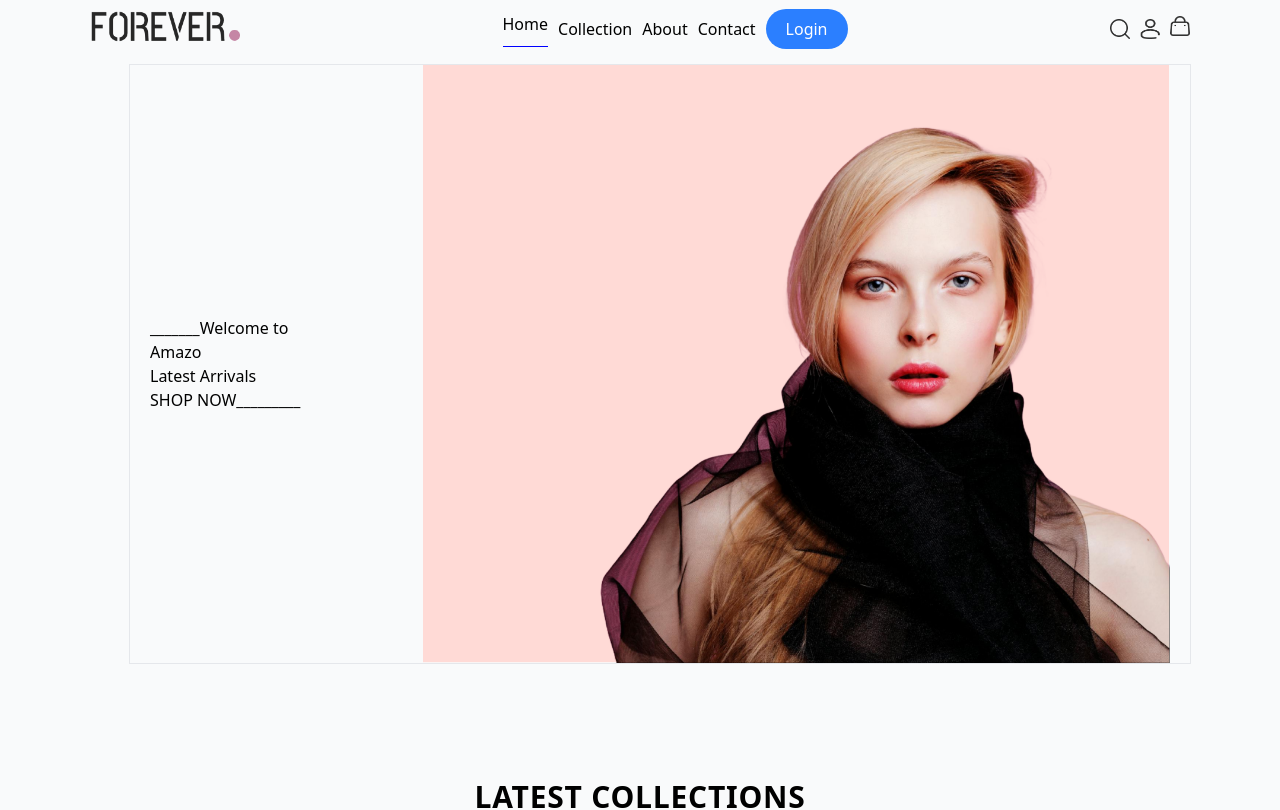
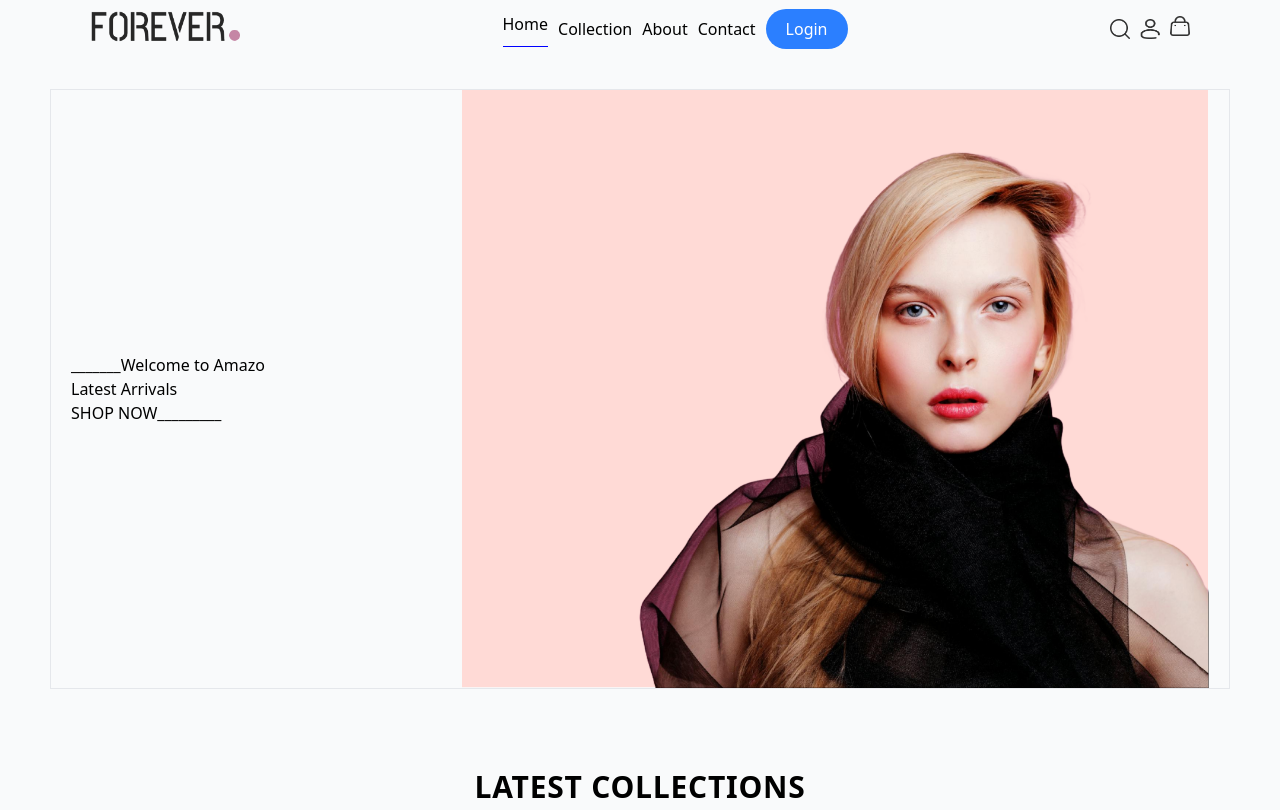
Before and after one commit to Vader-9/E-commercs, a React (Vite) app: page / in a window 1280 px wide. Shown: the top 810 px of the page. Built offline with nearby package versions, Linux system fonts and the light colour scheme.

Commit message:
aglinement done

```diff
--- a/src/App.jsx
+++ b/src/App.jsx
@@ -31,7 +31,7 @@ useEffect(() => {
 
 
   return (
-    <app className ='bg-gray-50 px-[10px]'>
+    <app className ='bg-gray-50  flex justify-center '>
       <div className="App">
         <Router>
           <Nav setSearch={setSearch} addToCart={addToCart} setActive={setActive} />
--- a/src/Home/Header.jsx
+++ b/src/Home/Header.jsx
@@ -2,14 +2,14 @@ import { assets } from "../assets/assets"
 
 function Header() {
     return (
-        <div className="w-full h-[600px] flex justify-center items-center bg-gray-50 m-[20px]">
-            <div className="flex flex-col   h-[400px] mb-[30px]  md:flex-row md:justify-between md:items-center  sm:px-2 md:px-5  bg-gray-50 md:pt-[0px] md:h-[600px] md: w-[90%] md: border border-gray-200 md:p-[0px] md: gap-[100px]">
+        <div className="w-full h-[600px]  flex justify-center items-center bg-gray-50">
+            <div className="flex flex-col h-[500px] w-full  md:flex-row md:justify-between md:items-center  sm:px-2 md:px-5  bg-gray-50 md:pt-[0px] md:h-[600px] md: w-[90%] md: border border-gray-200 md:p-[0px] md: gap-[100px]">
             <div className=" w-50% text-center md:w-full md:gap-[50px] md:text-left">
                 <h1>_______Welcome to Amazo</h1>
                 <h1>Latest Arrivals</h1>
                 <h1>SHOP NOW_________</h1>
             </div>
-            <img src={assets.hero_img} alt="" className="w-full h-[50%]  md:w-full md:h-full   " />
+            <img src={assets.hero_img} alt="" className="w-full h-[70%]  md:w-full md:h-full   " />
         </div>
         </div>
 
--- a/src/Nav.jsx
+++ b/src/Nav.jsx
@@ -9,7 +9,7 @@ function Nav({ setSearch, addToCart, setActive }) {
     const [bar, setBar] = useState('Home')
 
     return (
-        <div className=' flex items-center gap-[50px] justify-between py-2 font-medium w-full px-4 sm:px-6 md:px-10 md:gap-[150px] '>
+        <div className=' flex items-center gap-[50px] justify-between py-2 font-medium w-full px-4 sm:px-6 md:px-10 mb-[30px] md:gap-[150px] '>
             <img src={assets.logo} alt="" className='w-[150px]' />
             <div className='hidden md:flex md:gap-[10px] md:items-center'>
                 <Link to="/" onClick={()=>setBar('Home')} className={bar === 'Home' ? 'activeBar' : ''}>Home</Link>
```
